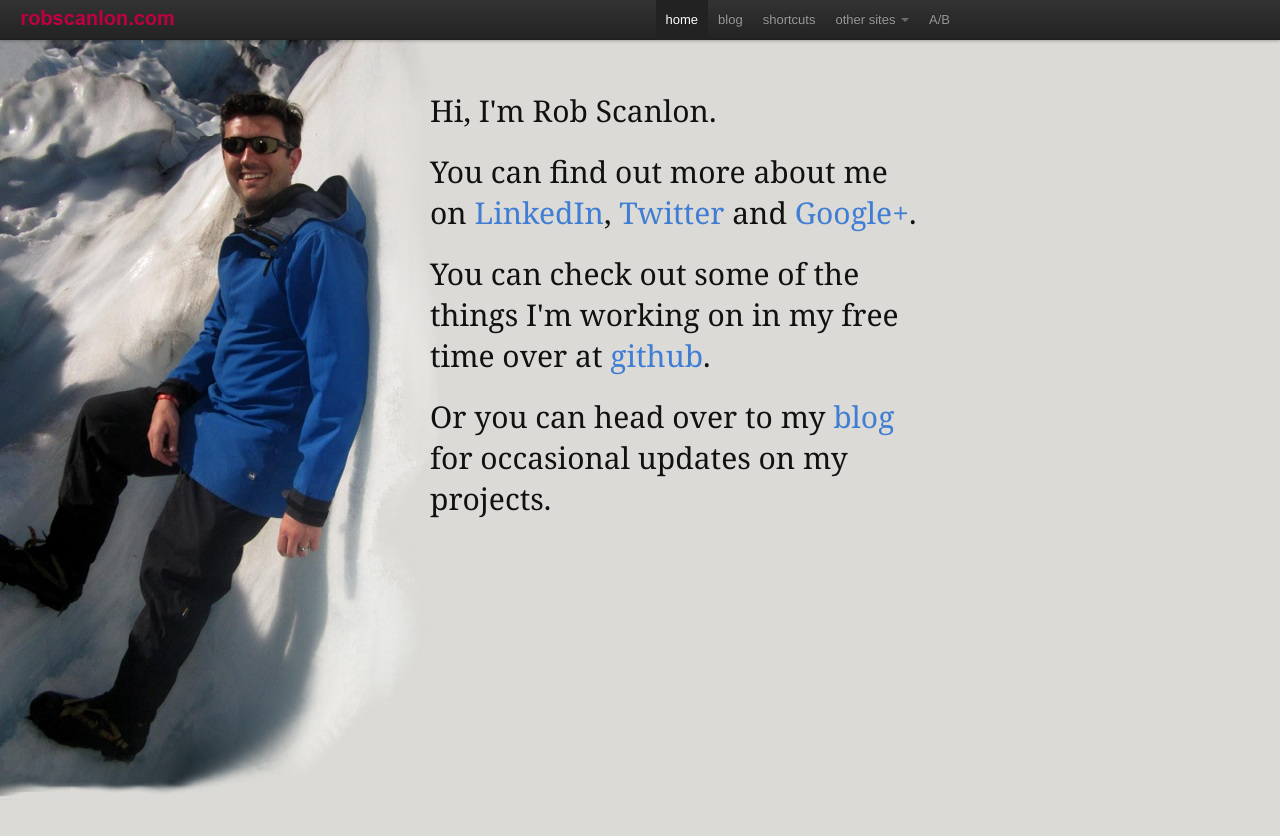
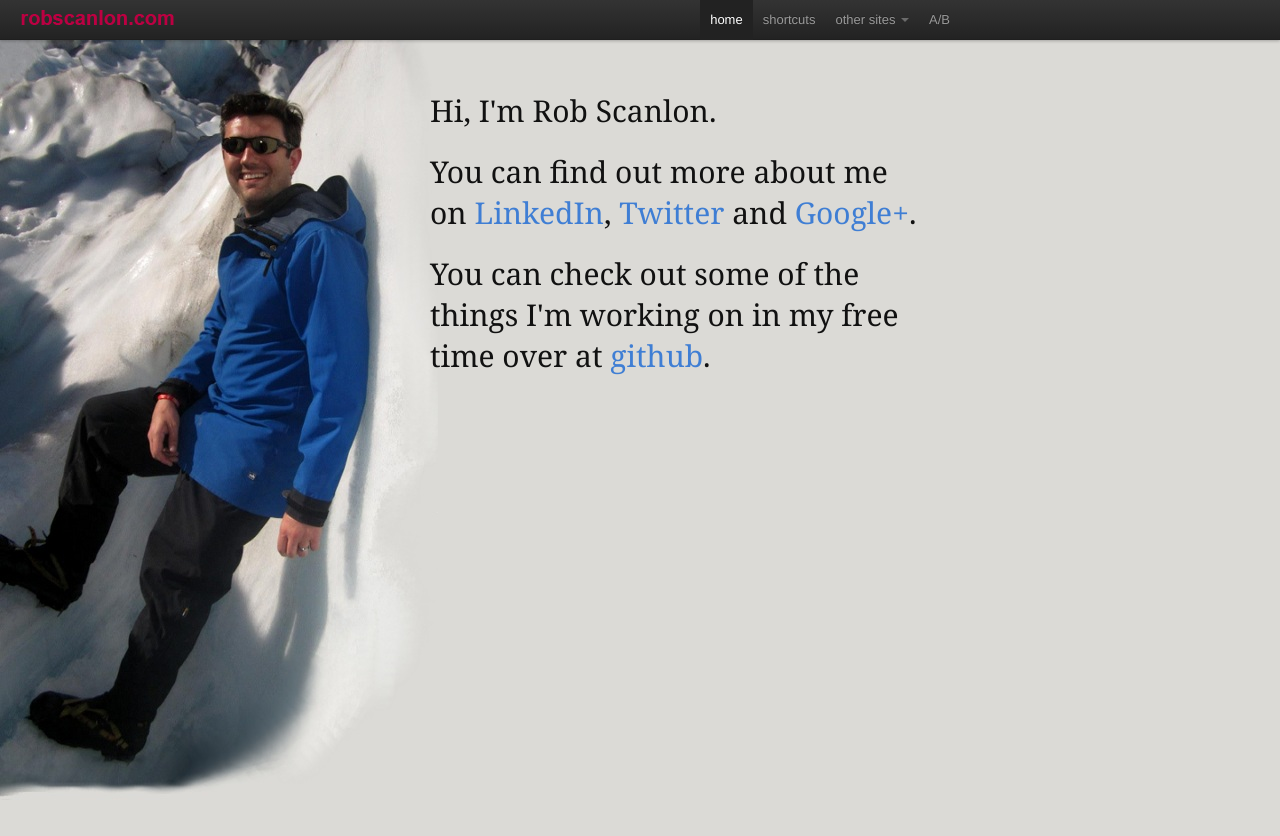
Before and after one commit to arscan/arscan.github.com, a Jekyll site: the page index.html, which Jekyll copies as it is, in a window 1280 px wide. Shown: the top 836 px of the page. Built offline with Jekyll 4.4.1, drawn with Linux system fonts in a browser that asks for light colours; nearby versions of some CDN libraries.

Commit message:
remove blog

```diff
--- a/index.html
+++ b/index.html
@@ -11,7 +11,6 @@
         <meta name="distribution" content="Global" />
         <meta name="revisit-after" content="1 days" />
         <link rel="shortcut icon" href="/images/icons/favicon.ico">
-        <link rel="alternate" type="application/atom+xml" href="/blog/atom.xml" title="Atom 1.0">
 
         <title>Rob Scanlon</title>
         <link rel="stylesheet" type="text/css" href="/css/bootstrap.css">
@@ -203,7 +202,6 @@
 
                      <ul class="nav pull-right">
                          <li class="active"><a href="/">home</a></li>
-                         <li><a href="/blog">blog</a></li>
                          <li><a href="#" id="shortcutlink">shortcuts</a></li>
                          <li class="dropdown" id="menu1">
                          <a class="dropdown-toggle" data-toggle="dropdown" href="#menu1">
@@ -234,10 +232,7 @@
 
          <p>You can find out more about me on <a href="http://linkedin.com/in/robscanlon">LinkedIn</a>, <a href="http://twitter.com/arscan">Twitter</a> and <a href="https://plus.google.com/117094129525169640178">Google+</a>. </p>
 
-
          <p>You can check out some of the things I'm working on in my free time over at <a href="https://github.com/arscan">github</a>.
-
-         <p>Or you can head over to my <a href="http://www.robscanlon.com/blog" class="bloglink">blog</a> for occasional updates on my projects.</p>
 
      </div>
 
```
